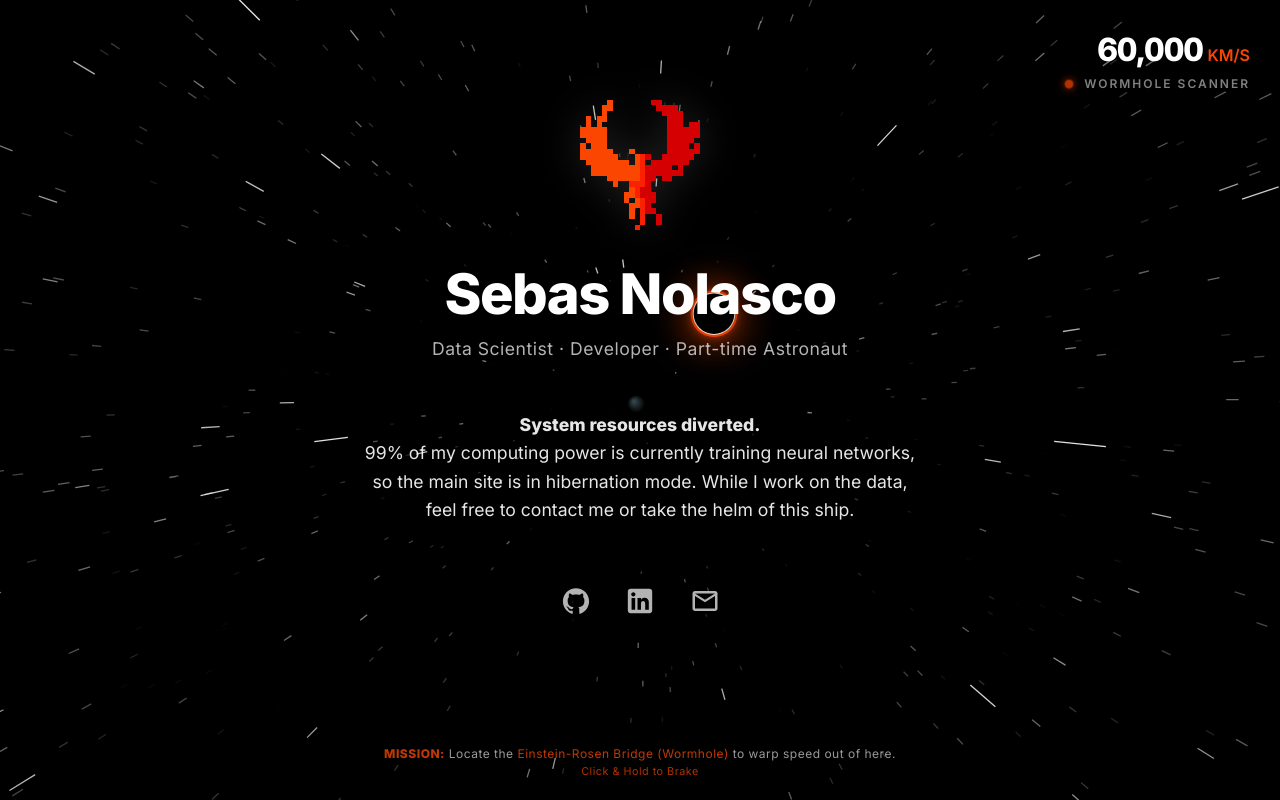
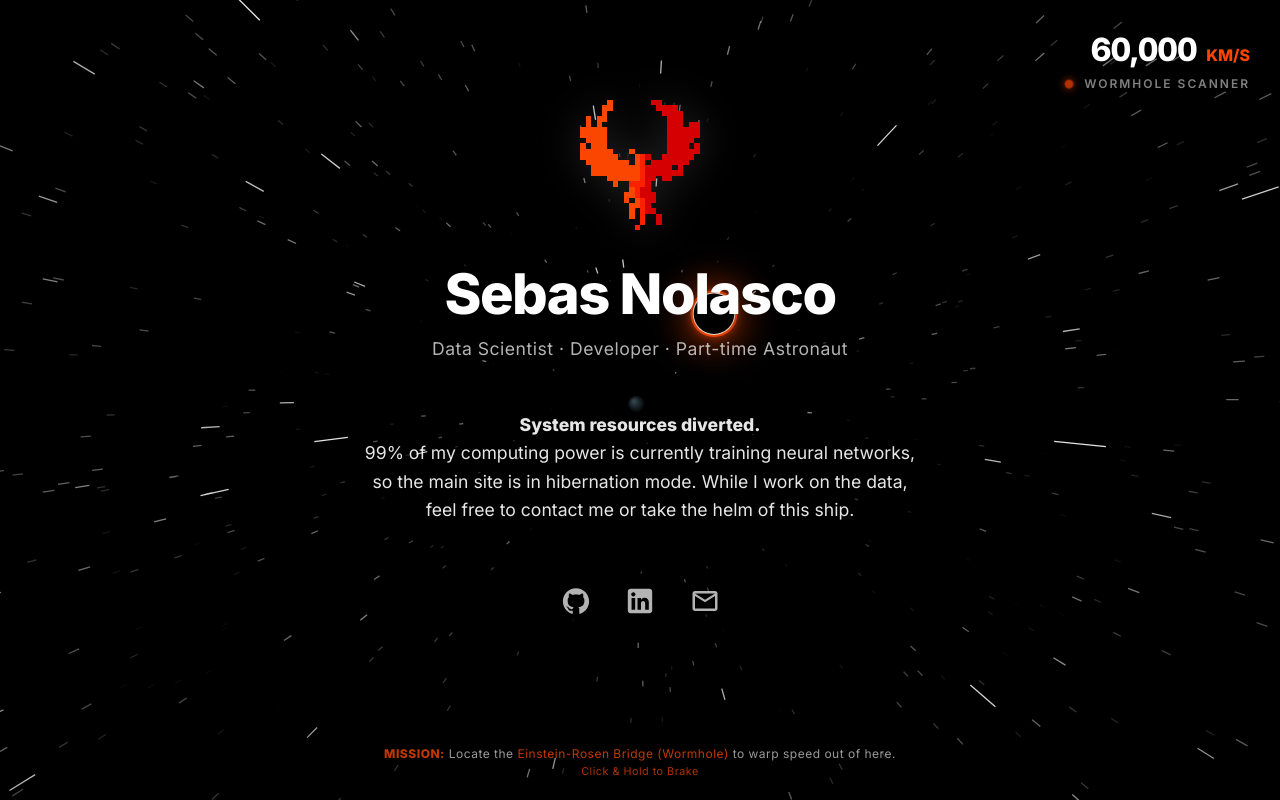
Before and after one commit to iamseb4s/offline-page, a plain HTML site: page index.html in a window 1280 px wide. Drawn offline with Linux system fonts and the light colour scheme.

Commit message:
fix: velocity units

```diff
--- a/index.html
+++ b/index.html
@@ -125,6 +125,8 @@
         font-size: 1rem;
         color: #fa4601;
         font-weight: 600;
+        margin-left: 5px;
+        font-family: "Inter", system-ui, -apple-system, sans-serif;
       }
 
       .hud-label {
@@ -353,7 +355,7 @@
     <div id="hud-container">
       <div>
         <span id="speed-count" class="hud-value">60,000</span>
-        <span class="hud-unit">KM/S</span>
+        <span class="hud-unit"><strong>KM/S</strong></span>
       </div>
       <div class="hud-label">
         <span id="radar-dot" class="radar-dot status-idle"></span>
```
